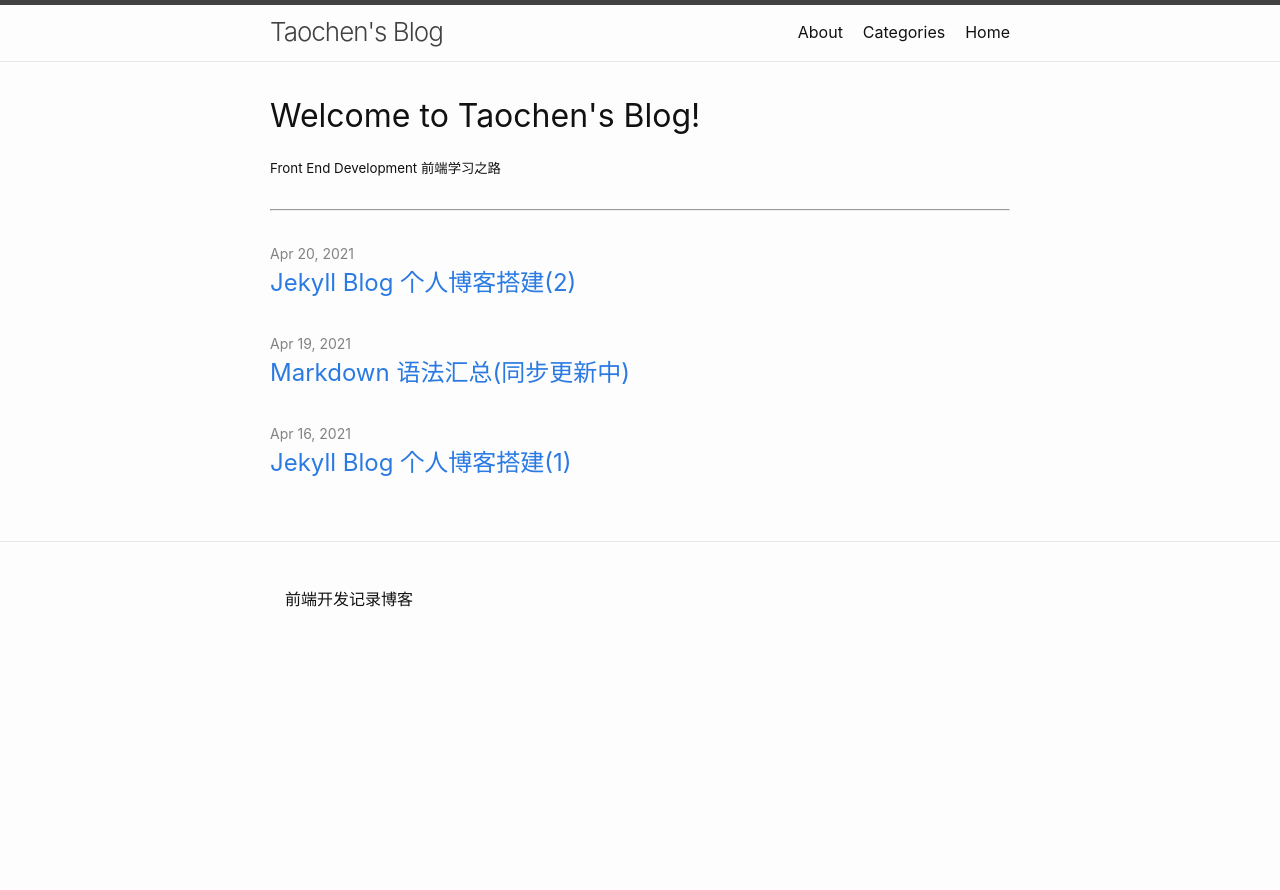
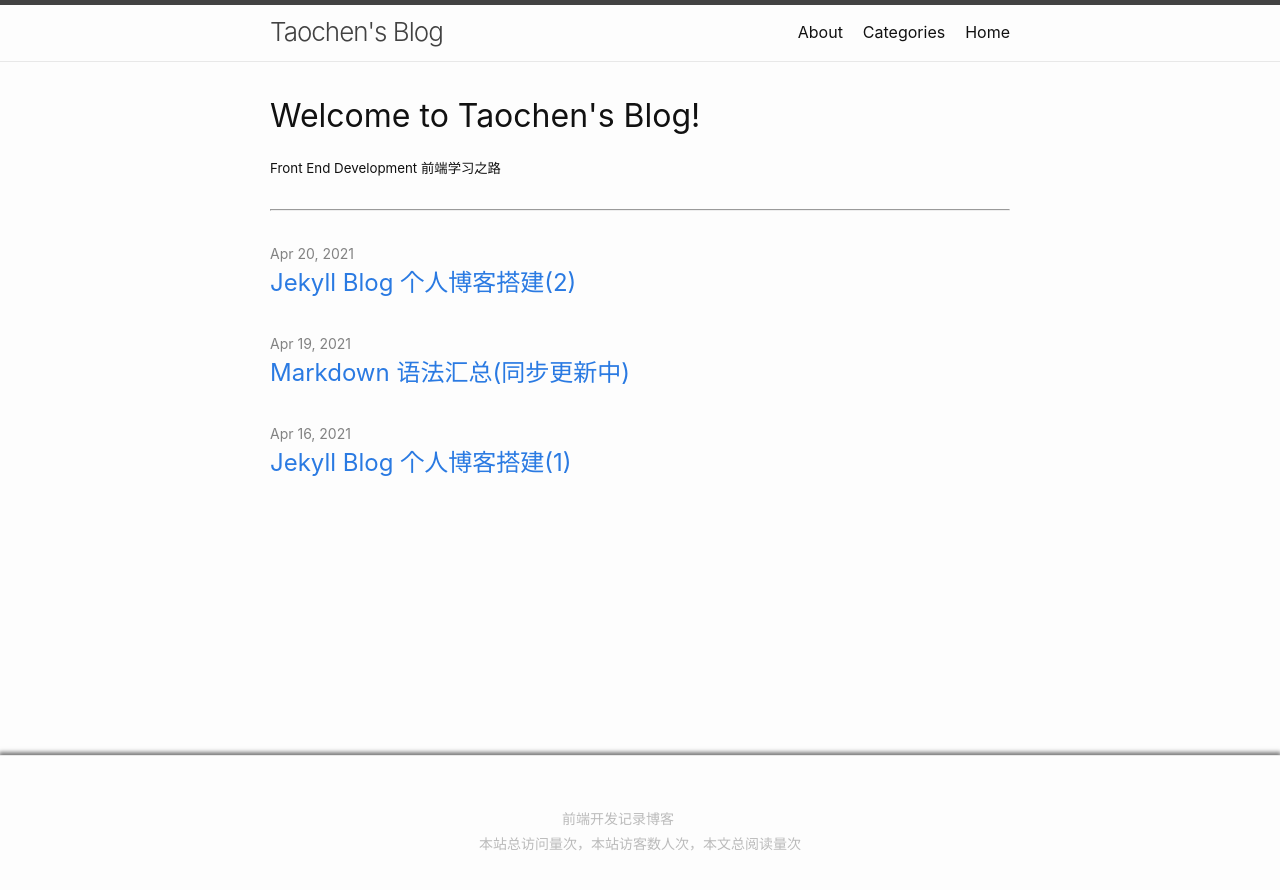
Before and after one commit to ThomasMental/ThomasMental.github.io, a Jekyll site: the page built from index.html, in a window 1280 px wide. Shown: the top 890 px of the page. Built offline with Jekyll 4.4.1, drawn with Linux system fonts in a browser that asks for light colours; comment, search, counter and statistics services are not loaded.

Commit message:
change footer

```diff
--- a/_includes/footer.html
+++ b/_includes/footer.html
@@ -1,26 +1,24 @@
 <footer class="site-footer h-card">
   <div class="wrapper">
 
-    <div class="footer-col-wrapper">
-      <ul class="contact-list">
+    <p class="description">{{ site.description_footer | escape }}</p>
+    <p class="contact">
       {% if site.github_username %}
-          <li><a href="https://github.com/{{site.github_username}}" title="GitHub"><i class="fa fa-github" aria-hidden="true"></i></a></li>
+        <a href="https://github.com/{{site.github_username}}" title="GitHub"><i class="fa fa-github" aria-hidden="true"></i></a>
       {% endif %}
       {% if site.email %}
-          <li><a href="mailto:{{site.email}}" title="email"><i class="fa fa-envelope-o" aria-hidden="true"></i></a></li>
+        <a href="mailto:{{site.email}}" title="email"><i class="fa fa-envelope-o" aria-hidden="true"></i></a>
       {% endif %}
       {% if site.zhihu_username %}
-          <li><a href="https://www.zhihu.com/people/{{site.zhihu_username}}" title="Zhihu"><i class="iconfont icon-daoruzhihu"></i></a></li>
+        <a href="https://www.zhihu.com/people/{{site.zhihu_username}}" title="Zhihu"><i class="iconfont icon-daoruzhihu"></i></a>
       {% endif %}
       {% if site.linkedIn_username %}
-          <li><a href="https://www.linkedin.com/in/{{site.linkedIn_username}}" title="LinkedIn"><i class="fa fa-linkedin" aria-hidden="true"></i></a></li>
+        <a href="https://www.linkedin.com/in/{{site.linkedIn_username}}" title="LinkedIn"><i class="fa fa-linkedin" aria-hidden="true"></i></a>
       {% endif %}
+    </p>
+    <p>
+      本站总访问量<span id="busuanzi_value_site_pv"></span>次，本站访客数<span id="busuanzi_value_site_uv"></span>人次，本文总阅读量<span id="busuanzi_value_page_pv"></span>次
+    </p>
   </div>
-      <div class="footer-col">
-        <p>{{ site.description_footer | escape }}</p>
-      </div>
-    </div>
-
-  </div>
-
 </footer>
+<script async src="//busuanzi.ibruce.info/busuanzi/2.3/busuanzi.pure.mini.js"></script>
--- a/_sass/minima/_layout.scss
+++ b/_sass/minima/_layout.scss
@@ -121,77 +121,70 @@
 /**
  * Site footer
  */
-.site-footer {
+ .site-footer {
+  position: absolute;
+  right: 0;
+  bottom: 0;
+  left: 0;
+
   border-top: 1px solid $border-color-01;
   padding: $spacing-unit 0;
-}
 
-.footer-heading {
-  @include relative-font-size(1.125);
-  margin-bottom: $spacing-unit / 2;
-}
-
-.feed-subscribe .svg-icon {
-  padding: 5px 5px 2px 0
-}
-
-.contact-list,
-.social-media-list {
-  list-style: none;
-  margin-left: 0;
-}
-
-.footer-col-wrapper,
-.social-links {
-  @include relative-font-size(0.9375);
-  color: $brand-color;
-}
-
-.footer-col {
-  margin-bottom: $spacing-unit / 2;
-}
-
-.footer-col-1,
-.footer-col-2 {
-  width: calc(50% - (#{$spacing-unit} / 2));
-}
-
-.footer-col-3 {
-  width: calc(100% - (#{$spacing-unit} / 2));
-}
-
-@media screen and (min-width: $on-large) {
-  .footer-col-1 {
-    width: calc(35% - (#{$spacing-unit} / 2));
-  }
-
-  .footer-col-2 {
-    width: calc(20% - (#{$spacing-unit} / 2));
-  }
-
-  .footer-col-3 {
-    width: calc(45% - (#{$spacing-unit} / 2));
+  text-align: center;
+  // margin-top: 50px;
+  background-color: $background-color;
+  box-shadow: 0 -2px 4px 1px rgba(0,0,0,0.5);
+  color: #bbb;
+  .wrapper {
+      width: 1140px;
+      margin: 0 auto;
+      padding: 15px 0;
+      text-align: center;
+      font-size: 14px;
+      p {
+          margin: 0;
+          line-height: 1.6;
+      }
+      .contact {
+          display: inline-block;
+          a {
+              color: #ccc;
+              transition: 0.3s ease;
+              &:hover {
+                  color: #fff;
+              }
+              i {
+                  margin: 0 5px;
+                  font-size: 20px;
+              }
+          }
+      }
+      .description {
+          display: inline-block;
+      }
+      .power {
+          a {
+              color: #8F90C5;
+              transition: 0.3s ease;
+              &:hover {
+                  color: #fff;
+              }
+          }
+      }
   }
 }
-
-@media screen and (min-width: $on-medium) {
-  .footer-col-wrapper {
-    display: flex
+@media screen and (max-width:1200px) and (min-width: 770px) {
+  .site-footer {
+      .wrapper {
+          width: 90%;
+      }
   }
-
-  .footer-col {
-    width: calc(100% - (#{$spacing-unit} / 2));
-    padding: 0 ($spacing-unit / 2);
-
-    &:first-child {
-      padding-right: $spacing-unit / 2;
-      padding-left: 0;
-    }
-
-    &:last-child {
-      padding-right: 0;
-      padding-left: $spacing-unit / 2;
-    }
+}
+@media screen and (max-width: 770px) {
+  .site-footer {
+      .wrapper {
+          width: 90%;
+      }
   }
 }
 
```
Lines whose indentation alone changed are shown as unchanged.
